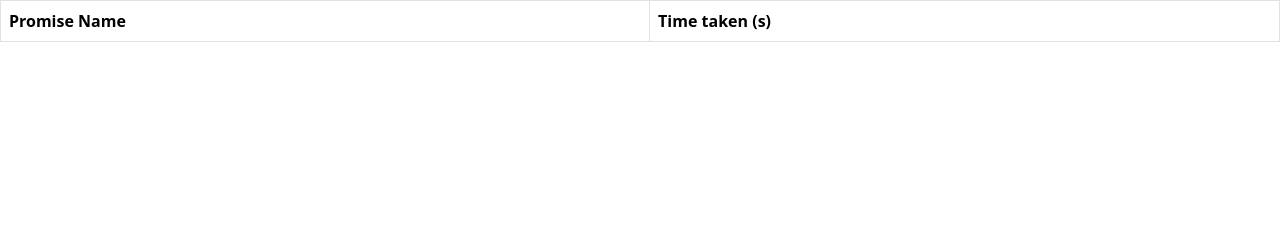
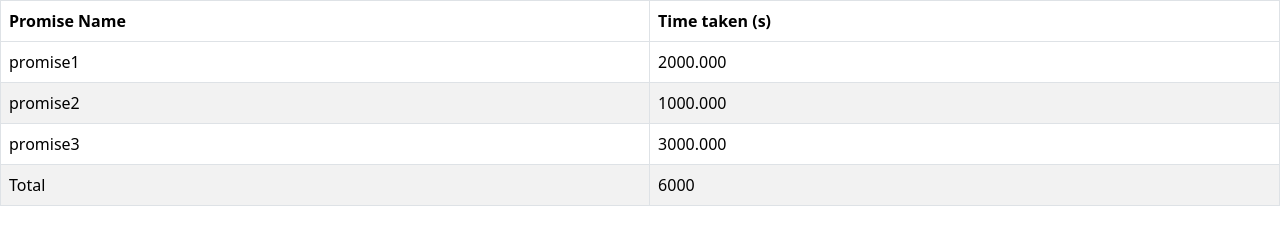
Before and after one commit to acciojob/wait-for-multiple-promises-Mustaqhasan, a website: page main.html in a window 1280 px wide. Drawn offline with nearby package versions, Linux system fonts and the light colour scheme.

Commit message:
created a submission

```diff
--- a/main.html
+++ b/main.html
@@ -20,7 +20,11 @@
           <th>Time taken (s)</th>
         </tr>
       </thead>
-      <tbody id="output"></tbody>
+      <tbody id="output">
+		  <tr id="loading">
+			  <td>Loading...</td>
+		  </tr>
+	  </tbody>
     </table>
 
     <script type="text/javascript" src="./script.js"></script>
--- a/script.js
+++ b/script.js
@@ -1 +1,54 @@
 //your JS code here. If required.
+function createPromise(message,delay){
+	return new Promise((resolve,reject)=>{
+		const start=performance.now()
+	setTimeout(()=>{
+		const end=performance.now()
+		resolve({
+			result:message,
+			time:(end-start).toFixed(3)
+		})
+	},delay)
+})
+}
+const p1=createPromise("promise1", 2000);
+const p2=createPromise("promise2", 1000);
+const p3=createPromise("promise3", 3000);
+
+
+Promise.all([p1,p2,p3]).then((res)=>{
+	document.getElementById("loading").style.display="none"
+	let body=document.getElementById("output")
+	let dTime=0;
+	res.forEach((item)=>{
+		dTime+=Number(item.time)
+		const row=document.createElement("tr")
+		const td1=document.createElement("td")
+		td1.innerText=item.result
+
+		const td2=document.createElement("td")
+		td2.innerText=item.time
+
+		row.appendChild(td1)
+		row.appendChild(td2)
+		body.appendChild(row)
+	})
+	let total=document.createElement("tr")
+	let td1=document.createElement("td")
+	let td2=document.createElement("td")
+	td1.innerText="Total"
+	td2.innerText=dTime
+	total.appendChild(td1)
+	total.appendChild(td2)
+	body.appendChild(total)
+})
+// let body=document.getElementById("output")
+// promise1.then((res)=>{
+// 	let row=`
+// 		<tr>
+// 		<td>${res}</td>
+// 		</tr>
+// 	`
+// 	// body.appendChild(row)
+// 	console.log(res)
+// })
```
